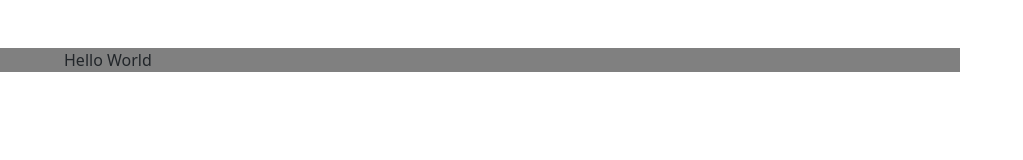
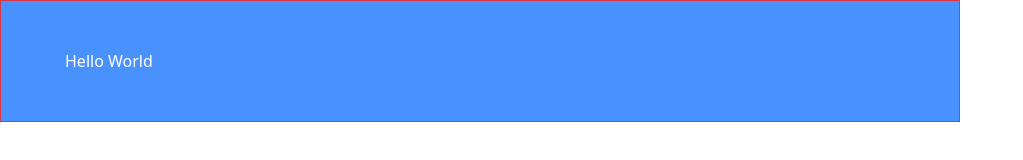
Before and after one commit to Mimisusu99/BelajarBootsrap, a plain HTML site: page index.html in a window 1280 px wide. Shown: the whole page, without its empty margins (0-1023 px from the left). Drawn offline with nearby package versions, Linux system fonts and the light colour scheme.

Commit message:
background, border, and color in bootstrap

```diff
--- a/index.html
+++ b/index.html
@@ -7,8 +7,8 @@
     <link href="https://cdn.jsdelivr.net/npm/bootstrap@5.3.7/dist/css/bootstrap.min.css" rel="stylesheet" integrity="sha384-LN+7fdVzj6u52u30Kp6M/trliBMCMKTyK833zpbD+pXdCLuTusPj697FH4R/5mcr" crossorigin="anonymous">
 </head>
 <body>
-    <section class="w-75" style="background-color: gray;">
-        <div class="m-5 px-3">Hello World</div>
+    <section class="w-75 bg-primary border border-danger bg-opacity-75">
+        <div class="m-5 px-3 text-white">Hello World</div>
     </section>
     <script src="https://cdn.jsdelivr.net/npm/bootstrap@5.3.7/dist/js/bootstrap.bundle.min.js" integrity="sha384-ndDqU0Gzau9qJ1lfW4pNLlhNTkCfHzAVBReH9diLvGRem5+R9g2FzA8ZGN954O5Q" crossorigin="anonymous"></script>
 </body>
```
